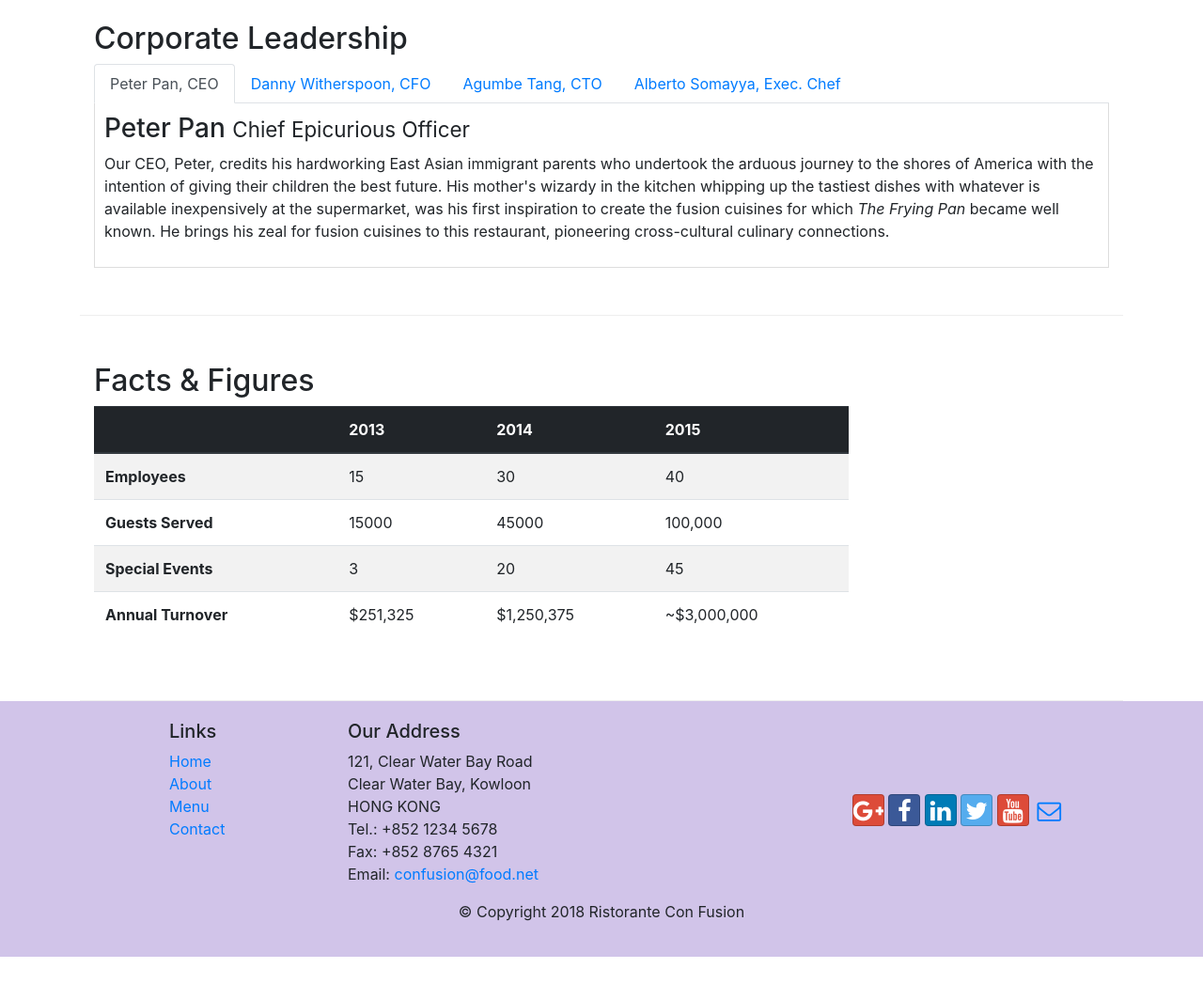
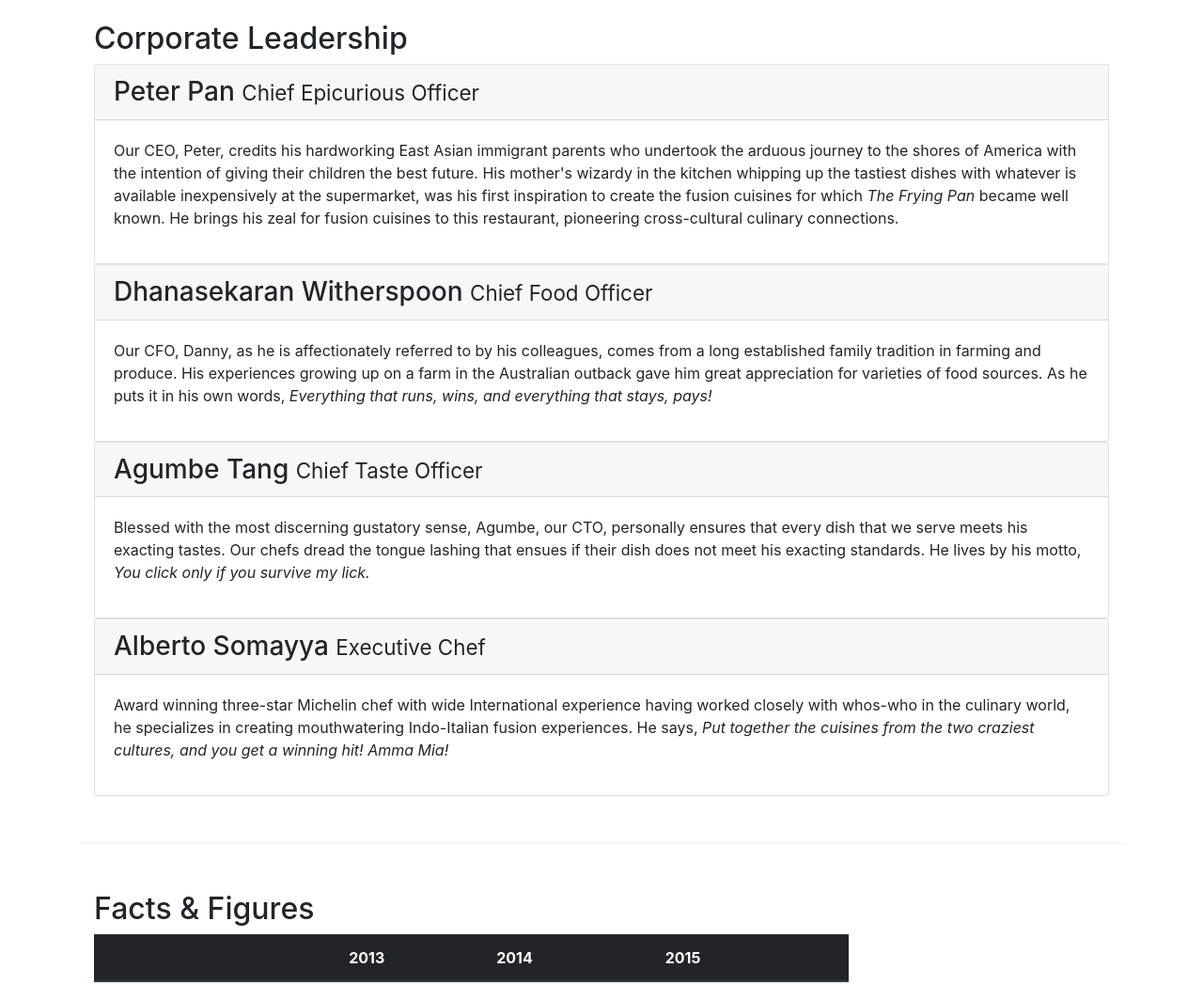
Before and after one commit to beatrizsanchezt/coursera-bootstrap4, a website: page aboutus.html in a window 1280 px wide. Shown: the part 1000-2047 px from the top of the page at 94% size. Before the commit the page ends 2018 px from the top, so only its background shows below. Drawn offline with nearby package versions, Linux system fonts and the light colour scheme.

Commit message:
Accordion

```diff
--- a/aboutus.html
+++ b/aboutus.html
@@ -145,87 +145,119 @@
       <div class="row row-content">
         <div class="col-12">
           <h2>Corporate Leadership</h2>
-          <ul class="nav nav-tabs">
-            <li class="nav-item">
-              <a
-                class="nav-link active"
-                href="#peter"
-                role="tab"
-                data-toggle="tab"
-                >Peter Pan, CEO</a
+          <div id="accordion">
+            <div class="card">
+              <div class="card-header" role="tab" id="peterhead">
+                <h3 class="mb-0">
+                  <a data-toggle="collapse" data-target="#peter">
+                    Peter Pan <small>Chief Epicurious Officer</small>
+                  </a>
+                </h3>
+              </div>
+              <div
+                role="tabpanel"
+                class="collapse show"
+                id="peter"
+                data-parent="#accordion"
               >
-            </li>
-            <li class="nav-item">
-              <a class="nav-link" href="#danny" role="tab" data-toggle="tab"
-                >Danny Witherspoon, CFO</a
-              >
-            </li>
-            <li class="nav-item">
-              <a class="nav-link" href="#agumbe" role="tab" data-toggle="tab"
-                >Agumbe Tang, CTO</a
-              >
-            </li>
-            <li class="nav-item">
-              <a class="nav-link" href="#alberto" role="tab" data-toggle="tab"
-                >Alberto Somayya, Exec. Chef</a
-              >
-            </li>
-          </ul>
-          <div class="tab-content">
-            <div role="tabpanel" class="tab-pane fade show active" id="peter">
-              <h3>Peter Pan <small>Chief Epicurious Officer</small></h3>
+                <div class="card-body">
                   <p class="d-none d-md-block">
                     Our CEO, Peter, credits his hardworking East Asian immigrant
                     parents who undertook the arduous journey to the shores of
                     America with the intention of giving their children the best
                     future. His mother's wizardy in the kitchen whipping up the
-                tastiest dishes with whatever is available inexpensively at the
-                supermarket, was his first inspiration to create the fusion
-                cuisines for which
-                <em>The Frying Pan</em> became well known. He brings his zeal
-                for fusion cuisines to this restaurant, pioneering
+                    tastiest dishes with whatever is available inexpensively at
+                    the supermarket, was his first inspiration to create the
+                    fusion cuisines for which
+                    <em>The Frying Pan</em> became well known. He brings his
+                    zeal for fusion cuisines to this restaurant, pioneering
                     cross-cultural culinary connections.
                   </p>
                 </div>
-            <div role="tabpanel" class="tab-pane fade" id="danny">
-              <h3>
+              </div>
+            </div>
+            <div class="card">
+              <div class="card-header" role="tab" id="danyhead">
+                <h3 class="mb-0">
+                  <a data-toggle="collapse" data-target="#danny">
                     Dhanasekaran Witherspoon <small>Chief Food Officer</small>
+                  </a>
                 </h3>
+              </div>
+              <div
+                role="tabpanel"
+                class="collapse show"
+                id="danny"
+                data-parent="#accordion"
+              >
+                <div class="card-body">
                   <p class="d-none d-md-block">
                     Our CFO, Danny, as he is affectionately referred to by his
-                colleagues, comes from a long established family tradition in
-                farming and produce. His experiences growing up on a farm in the
-                Australian outback gave him great appreciation for varieties of
-                food sources. As he puts it in his own words,
+                    colleagues, comes from a long established family tradition
+                    in farming and produce. His experiences growing up on a farm
+                    in the Australian outback gave him great appreciation for
+                    varieties of food sources. As he puts it in his own words,
                     <em
                       >Everything that runs, wins, and everything that stays,
                       pays!</em
                     >
                   </p>
                 </div>
-            <div role="tabpanel" class="tab-pane fade" id="agumbe">
-              <h3>Agumbe Tang <small>Chief Taste Officer</small></h3>
+              </div>
+            </div>
+            <div class="card">
+              <div class="card-header" role="tab" id="agumbehead">
+                <h3 class="mb-0">
+                  <a data-toggle="collapse" data-target="#agumbe">
+                    Agumbe Tang <small>Chief Taste Officer</small>
+                  </a>
+                </h3>
+              </div>
+              <div
+                role="tabpanel"
+                class="collapse show"
+                id="agumbe"
+                data-parent="#accordion"
+              >
+                <div class="card-body">
                   <p class="d-none d-md-block">
-                Blessed with the most discerning gustatory sense, Agumbe, our
-                CTO, personally ensures that every dish that we serve meets his
-                exacting tastes. Our chefs dread the tongue lashing that ensues
-                if their dish does not meet his exacting standards. He lives by
-                his motto,
+                    Blessed with the most discerning gustatory sense, Agumbe,
+                    our CTO, personally ensures that every dish that we serve
+                    meets his exacting tastes. Our chefs dread the tongue
+                    lashing that ensues if their dish does not meet his exacting
+                    standards. He lives by his motto,
                     <em>You click only if you survive my lick.</em>
                   </p>
                 </div>
-            <div role="tabpanel" class="tab-pane fade" id="alberto">
-              <h3>Alberto Somayya <small>Executive Chef</small></h3>
+              </div>
+            </div>
+            <div class="card">
+              <div class="card-header" role="tab" id="albertohead">
+                <h3 class="mb-0">
+                  <a data-toggle="collapse" data-target="#alberto">
+                    Alberto Somayya <small>Executive Chef</small>
+                  </a>
+                </h3>
+              </div>
+              <div
+                role="tabpanel"
+                class="collapse show"
+                id="alberto"
+                data-parent="#accordion"
+              >
+                <div class="card-body">
                   <p class="d-none d-md-block">
-                Award winning three-star Michelin chef with wide International
-                experience having worked closely with whos-who in the culinary
-                world, he specializes in creating mouthwatering Indo-Italian
-                fusion experiences. He says,
+                    Award winning three-star Michelin chef with wide
+                    International experience having worked closely with whos-who
+                    in the culinary world, he specializes in creating
+                    mouthwatering Indo-Italian fusion experiences. He says,
                     <em
-                  >Put together the cuisines from the two craziest cultures, and
-                  you get a winning hit! Amma Mia!</em
+                      >Put together the cuisines from the two craziest cultures,
+                      and you get a winning hit! Amma Mia!</em
                     >
                   </p>
+                </div>
+              </div>
             </div>
           </div>
         </div>
```
Lines whose indentation alone changed are shown as unchanged.
